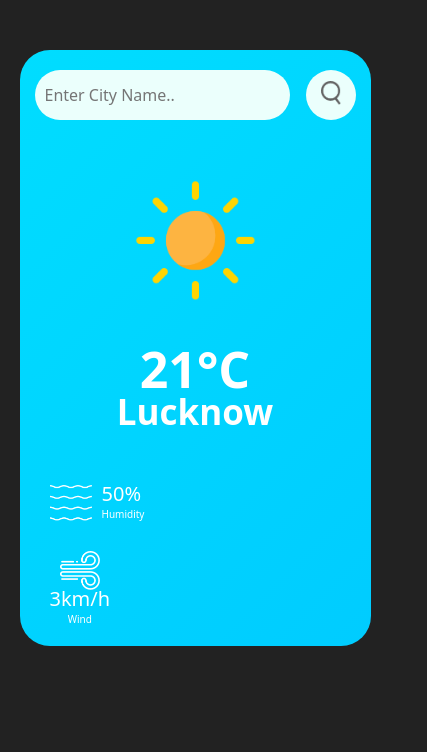
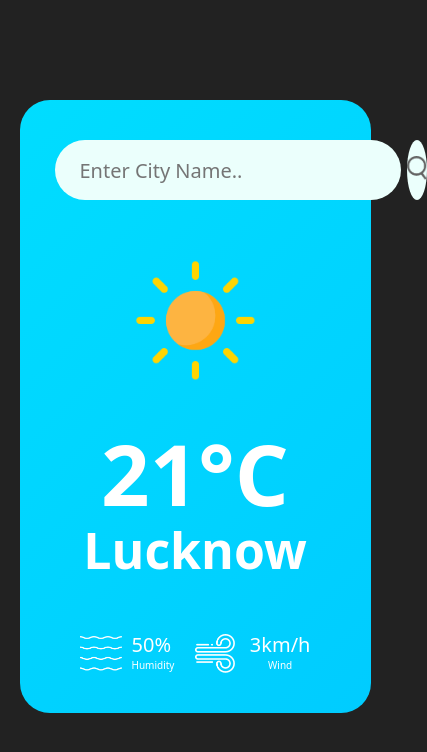
Before and after one commit to vanshsrivastava49/Weather-App, a plain HTML site: page weatherapp/index.html in a window 390 px wide. Shown: the whole page, 427 px wide, since content can reach past the window. Drawn offline with Linux system fonts and the light colour scheme.

Commit message:
fix resp

```diff
--- a/weatherapp/style.css
+++ b/weatherapp/style.css
@@ -1,177 +1,119 @@
-* {
-    margin: 0;
+*{
+    margin:0;
     padding: 0;
     font-family: system-ui, -apple-system, BlinkMacSystemFont, 'Segoe UI', Roboto, Oxygen, Ubuntu, Cantarell, 'Open Sans', 'Helvetica Neue', sans-serif;
-    box-sizing: border-box;
+    box-sizing:border-box;
 }
-
-body {
+body{
     background-color: #222;
 }
-
-.box {
-    width: 90%;
+.box{
+    width:90%;
     max-width: 500px;
-    background: linear-gradient(135deg, #00ddff, #00ccff);
-    color: #fff;
-    margin: 100px auto 0;
+    background: linear-gradient(135deg,#00ddff,#00ccff);
+    color:#fff;
+    margin:100px auto 0;
     border-radius: 30px;
-    padding: 40px 35px;
+    padding:40px 35px;
     text-align: center;
 }
-
-.search {
-    width: 100%;
+.search{
+    width:100%;
     display: flex;
     align-items: center;
     justify-content: space-between;
 }
-
-.search input {
-    border: 0;
-    outline: 0;
-    background: #ebfffc;
-    color: #555;
-    padding: 10px 25px;
+.search input{
+    border:0;
+    outline:0;
+    background:#ebfffc;
+    color:#555;
+    padding:10px 25px;
     height: 60px;
     border-radius: 35px;
-    flex: 1;
-    margin-right: 16px;
-    font-size: 20px;
+    flex:1;
+    margin-right:16px;
+    font-size:20px;
 }
-
-.search button {
-    border: 0;
+.search button{
+    border:0;
     outline: 0;
     background: #ebfffc;
     border-radius: 50%;
-    width: 60px;
+    width:60px;
     height: 60px;
-    cursor: pointer;
+    cursor:pointer;
 }
-
-.search button img {
-    width: 20px;
+.search button img{
+    width:20px;
 }
-
-.weather-icon {
-    width: 180px;
-    margin-top: 30px;
+.weather-icon{
+    width:180px;
+    margin-top:30px;
 }
-
-.weather h1 {
+.weather h1{
     font-size: 85px;
     font-weight: 600;
 }
-
-.weather h2 {
+.weather h2{
     font-size: 50px;
     font-weight: 600;
     margin-top: -15px;
 }
-
-.details {
+.details{
     display: flex;
     align-items: center;
     justify-content: space-between;
     padding: 0 25px;
     margin-top: 50px;
 }
-
-.col {
+.col{
     display: flex;
     align-items: center;
     text-align: left;
 }
-
-.col img {
-    width: 42px;
-    margin-right: 10px;
+.col img{
+    width:42px;
+    margin-right:10px;
 }
-
-.coll {
-    width: 40px;
+.coll{
+    width:40px;
     margin-right: 10px;
     margin-left: 10px;
 }
-
-.humid, .wind {
+.humid,.wind{
     font-size: 30px;
-    margin-top: -5px;
+    margin-top:-5px;
 }
-
-.textw, .texth {
+.textw,.texth{
     font-size: 15px;
 }
-
-/* Responsive Styles */
-@media (max-width: 768px) {
-    .box {
-        margin: 50px auto;
-        padding: 30px 20px;
+@media (orientation:portrait){
+    .box{
+        width:90%;
+        max-width: 600px;
+        background: linear-gradient(135deg,#00ddff,#00ccff);
+        color:#fff;
+        margin:100px auto 0;
+        border-radius: 30px;
+        padding:40px 35px;
+        text-align: center;
     }
-
-    .search input {
-        font-size: 18px;
-        height: 50px;
-        padding: 10px;
+    .search button{
+        border:0;
+        outline: 0;
+        background: #ebfffc;
+        border-radius: 50%;
+        width:80px;
+        margin-left: -10px;
+        height: 60px;
+        cursor:pointer;
     }
-
-    .search button {
-        width: 50px;
-        height: 50px;
+    .humid,.wind{
+        font-size: 20px;
+        margin-top:-5px;
     }
-
-    .weather h1 {
-        font-size: 60px;
-    }
-
-    .weather h2 {
-        font-size: 40px;
-    }
-
-    .details {
-        flex-direction: column;
-        align-items: flex-start;
-        padding: 0 15px;
-    }
-
-    .col {
-        justify-content: flex-start;
-        margin-bottom: 15px;
-    }
-
-    .humid, .wind {
-        font-size: 25px;
-    }
-
-    .textw, .texth {
-        font-size: 12px;
-    }
-}
-
-@media (max-width: 480px) {
-    .box {
-        padding: 20px 15px;
-    }
-
-    .search input {
-        font-size: 16px;
-    }
-
-    .weather h1 {
-        font-size: 50px;
-    }
-
-    .weather h2 {
-        font-size: 35px;
-    }
-
-    .humid, .wind {
-        font-size: 20px;
-    }
-
-    .textw, .texth {
+    .textw,.texth{
         font-size: 10px;
     }
 }
```
